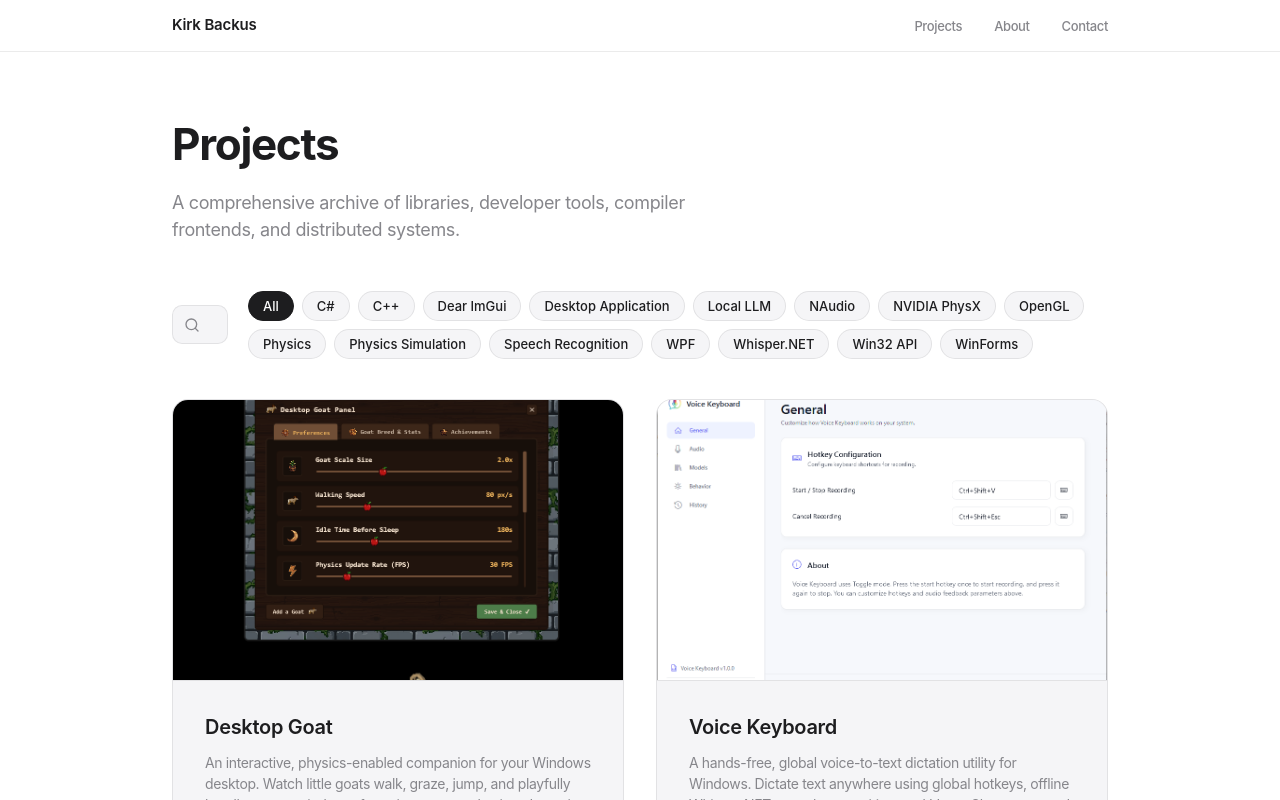
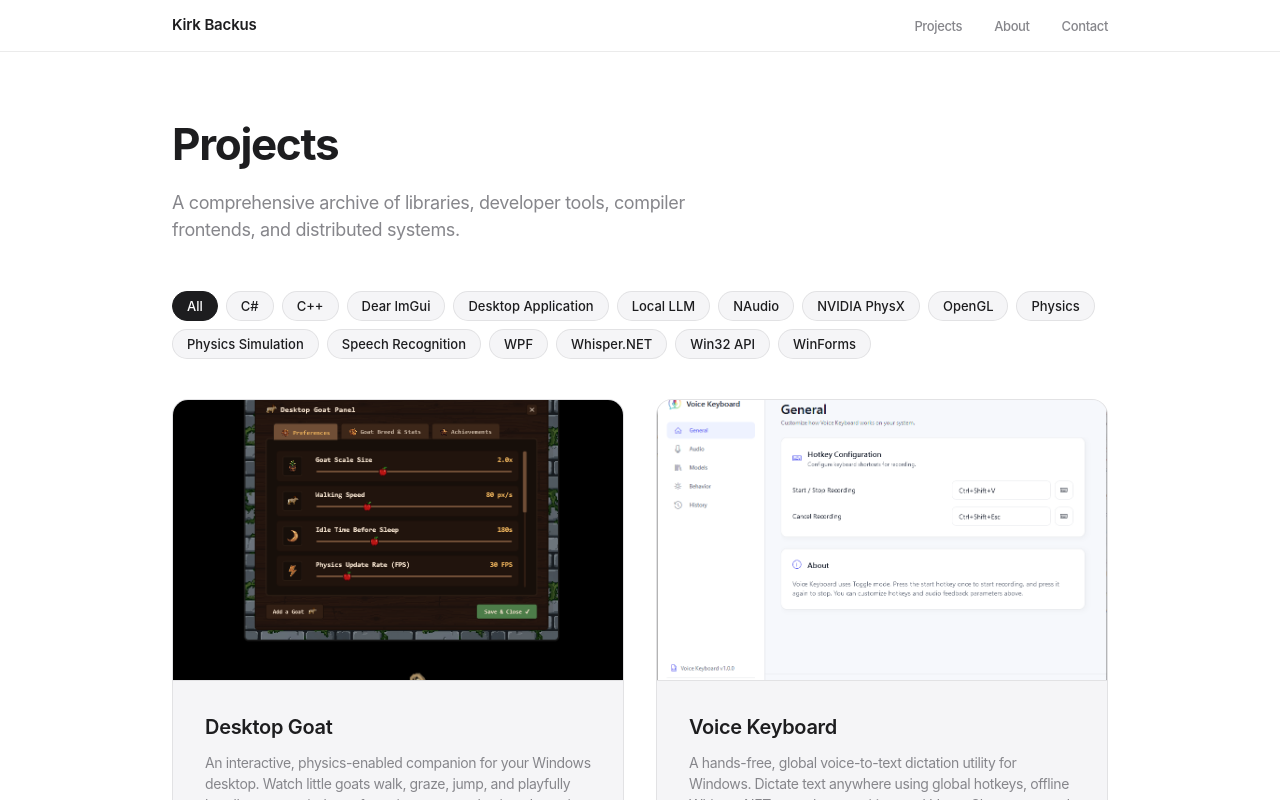
Before and after one commit to kirkbackus/portfolio, a Next.js app: page /projects in a window 1280 px wide. Shown: the top 800 px of the page. Built offline with nearby package versions, Linux system fonts and the light colour scheme.

Commit message:
Remove search bar from Projects page layout for now

```diff
--- a/src/app/projects/page.tsx
+++ b/src/app/projects/page.tsx
@@ -71,17 +71,6 @@ export default function ProjectsPage() {
 
       {/* Search and Filters Controls */}
       <div className={styles.controlsRow}>
-        <div className={styles.searchWrapper}>
-          <SearchIcon />
-          <input
-            type="text"
-            placeholder="Search projects..."
-            className={styles.searchInput}
-            value={searchQuery}
-            onChange={(e) => setSearchQuery(e.target.value)}
-          />
-        </div>
-
         <div className={styles.filterList}>
           {filterTags.map((tag) => (
             <button
```
